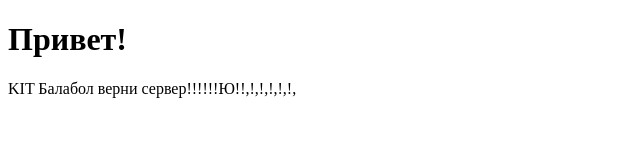
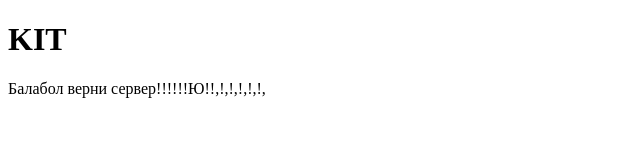
Before and after one commit to pojtareydena-create/KIT, a plain HTML site: page index.html in a window 1280 px wide. Shown: the whole page, without its empty margins (0-640 px from the left). Drawn offline with Linux system fonts and the light colour scheme.

Commit message:
Update heading and paragraph text in index.html

```diff
--- a/index.html
+++ b/index.html
@@ -5,7 +5,7 @@
     <title>KIT</title>
 </head>
 <body>
-    <h1>Привет!</h1>
-    <p>KIT Балабол верни сервер!!!!!!Ю!!,!,!,!,!,!,</p>
+    <h1>KIT</h1>
+    <p>Балабол верни сервер!!!!!!Ю!!,!,!,!,!,!,</p>
 </body>
 </html>
```
